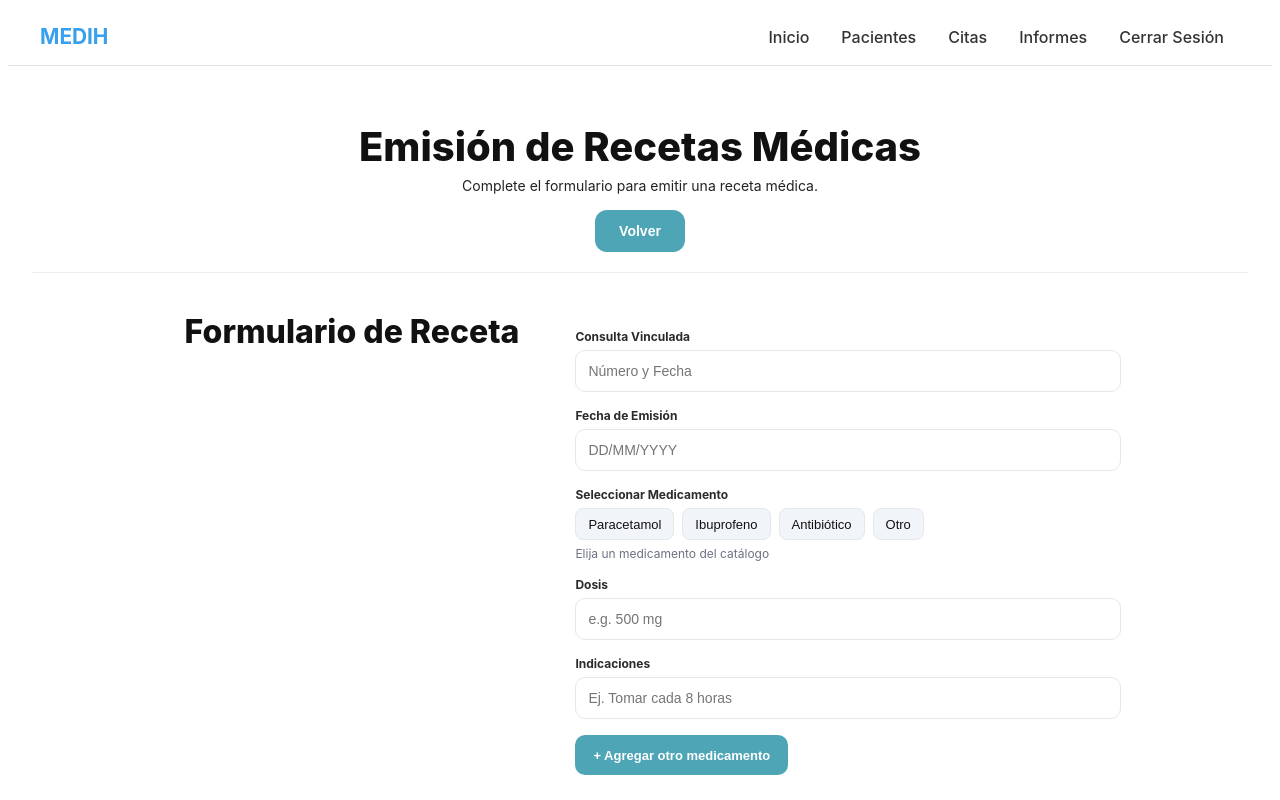
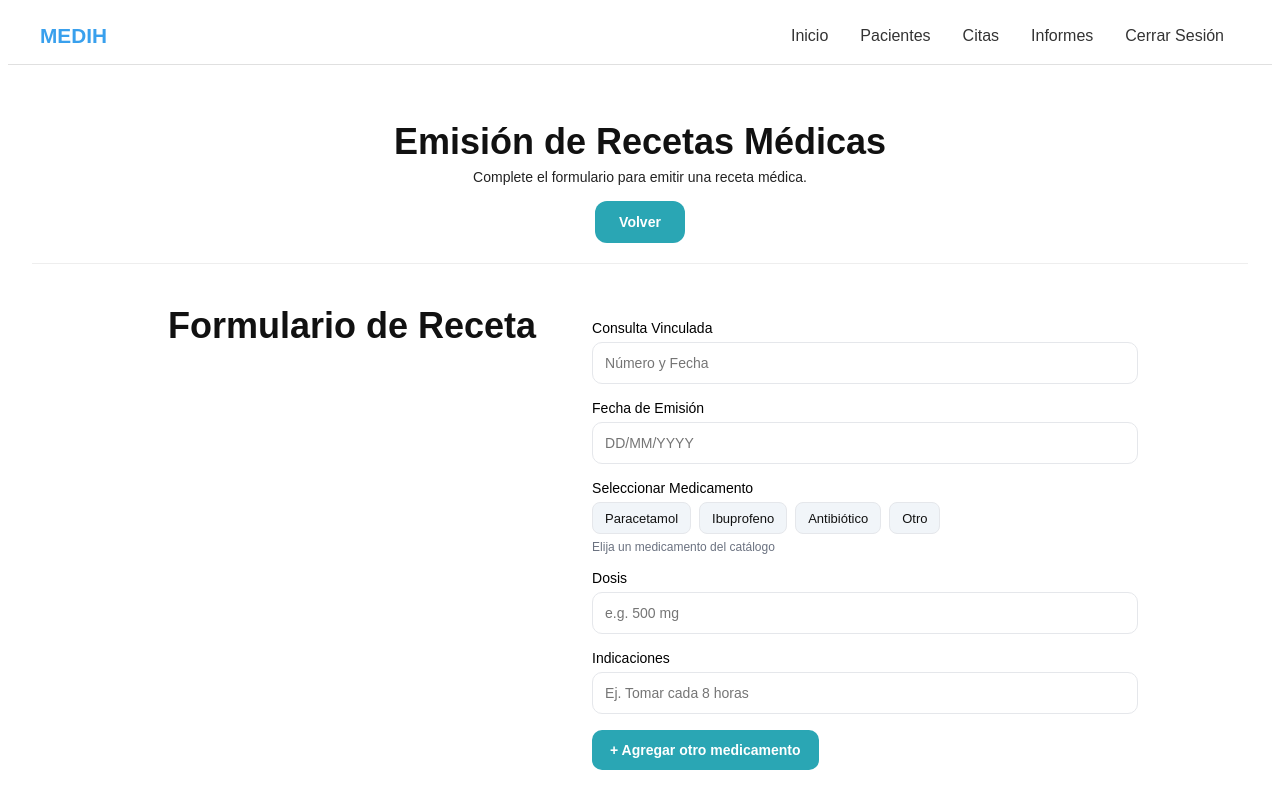
Before and after one commit to flzuazo/Frontend-G1-Arqui-Web, an Angular app: page /emitir-receta in a window 1280 px wide. Shown: the top 800 px of the page. Built offline with nearby package versions, Linux system fonts and the light colour scheme.

Commit message:
1correcion css: 3item menu:actualizar,cambio psw,editar perfil,

```diff
--- a/src/app/app.html
+++ b/src/app/app.html
@@ -27,9 +27,7 @@
 
     --pill-accent: var(--bright-blue);
 
-    font-family: "Inter", -apple-system, BlinkMacSystemFont, "Segoe UI", Roboto,
-    Helvetica, Arial, sans-serif, "Apple Color Emoji", "Segoe UI Emoji",
-    "Segoe UI Symbol";
+    font-family:  Arial, serif;
     box-sizing: border-box;
     -webkit-font-smoothing: antialiased;
     -moz-osx-font-smoothing: grayscale;
@@ -42,9 +40,7 @@
     line-height: 100%;
     letter-spacing: -0.125rem;
     margin: 0;
-    font-family: "Inter Tight", -apple-system, BlinkMacSystemFont, "Segoe UI", Roboto,
-    Helvetica, Arial, sans-serif, "Apple Color Emoji", "Segoe UI Emoji",
-    "Segoe UI Symbol";
+    font-family:  Arial, serif;
   }
 
   p {
@@ -108,7 +104,7 @@
     border-radius: 2.75rem;
     border: 0;
     transition: background 0.3s ease;
-    font-family: serif;
+    font-family:  Arial, serif;
     font-size: 0.875rem;
     font-style: normal;
     font-weight: 500;
--- a/src/app/app.routes.ts
+++ b/src/app/app.routes.ts
@@ -7,16 +7,15 @@
 import { RegistroMedicamentoComponent } from './components/registro-medicamento/registro-medicamento.component';
 import { ListarMedicamentosComponent } from './components/listar-medicamentos/listar-medicamentos.component';
 import { ReporteEspecialidadComponent } from './components/reporte-especialidad/reporte-especialidad.component';
-  import {RegistroPaciente} from './components/registro-paciente/registro-paciente';
-  import {RegistroConsulta} from './components/registro-consulta/registro-consulta';
+import { RegistroPaciente } from './components/registro-paciente/registro-paciente';
 import { HistorialMedico } from './components/historial-medico/historial-medico'; // tu componente
 import { PacientesAtendidos } from './components/pacientes-atendidos/pacientes-atendidos';
-  import {ProfileComponent} from './components/editar-perfil-paciente/editar-perfil-paciente';
+import { EditarPerfilPaciente } from './components/editar-perfil-paciente/editar-perfil-paciente';
 import { MenuPrincipal } from './components/menu-principal/menu-principal';
-
+import { RegistroProfesional } from './components/registro-profesional/registro-profesional';
+import {CambioContra} from './components/cambio-contraseña/cambio-contraseña';
 
 export const routes: Routes = [
-
   { path: '', component: Login },
   { path: 'menu', component: MenuPrincipal },
   { path: 'reporte-centro-medico', component: ReporteCentroMedico },
@@ -24,16 +23,57 @@
   { path: 'emitir-receta', component: EmitirReceta },
   { path: 'registro-centro-medico', component: RegistroCentroMedico },
   // HU13: Reporte por Especialidad (Solo ADMIN)
-    { path: 'informes/reporte-especialidad', component: ReporteEspecialidadComponent, data: { roles: ['ADMIN'] } },
+  {
+    path: 'informes/reporte-especialidad',
+    component: ReporteEspecialidadComponent,
+    data: { roles: ['ADMIN'] },
+  },
   // HU14: Registro de Medicamento (Solo ADMIN)
-    { path: 'medicamentos/registro', component: RegistroMedicamentoComponent, data: { roles: ['ADMIN'] } },
+  {
+    path: 'medicamentos/registro',
+    component: RegistroMedicamentoComponent,
+    data: { roles: ['ADMIN'] },
+  },
   // HU15: Listar Medicamentos (ADMIN y DOCTOR)
-    { path: 'medicamentos/catalogo', component: ListarMedicamentosComponent, data: { roles: ['ADMIN', 'DOCTOR'] } },
-
+  {
+    path: 'medicamentos/catalogo',
+    component: ListarMedicamentosComponent,
+    data: { roles: ['ADMIN', 'DOCTOR'] },
+  },
+  { path: 'editar-perfil', component: EditarPerfilPaciente },
+  { path: '', component: Login },
+  { path: 'menu', component: MenuPrincipal },
+  { path: 'reporte-centro-medico', component: ReporteCentroMedico },
+  { path: 'actualizar-alergias', component: ActualizarAlergias },
+  { path: 'emitir-receta', component: EmitirReceta },
+  { path: 'registro-centro-medico', component: RegistroCentroMedico },
+  // HU06: Registro de profesional
+  { path: 'registro-profesional', component: RegistroProfesional },
+  // HU13: Reporte por Especialidad (Solo ADMIN)
+  {
+    path: 'informes/reporte-especialidad',
+    component: ReporteEspecialidadComponent,
+    data: { roles: ['ADMIN'] },
+  },
+  // HU14: Registro de Medicamento (Solo ADMIN)
+  {
+    path: 'medicamentos/registro',
+    component: RegistroMedicamentoComponent,
+    data: { roles: ['ADMIN'] },
+  },
+  // HU15: Listar Medicamentos (ADMIN y DOCTOR)
+  {
+    path: 'medicamentos/catalogo',
+    component: ListarMedicamentosComponent,
+    data: { roles: ['ADMIN', 'DOCTOR'] },
+  },
+  { path: 'editar-perfil-paciente', component: EditarPerfilPaciente },
 
   { path: 'registro-paciente', component: RegistroPaciente },
-    { path: 'registro-consulta', component: RegistroConsulta },
+  //{ path: 'registro-consulta', component: RegistroConsulta },
   { path: 'historial-medico', component: HistorialMedico },
   { path: 'pacientes-atendidos', component: PacientesAtendidos },
-    { path: 'editar', component: ProfileComponent },
+  { path: 'editar-perfil', component: EditarPerfilPaciente },
+  { path: 'cambio-contraseña', component: CambioContra,data: { roles: ['ADMIN', 'DOCTOR'] }, }
+
 ];
--- a/src/app/components/actualizar-alergias/actualizar-alergias.css
+++ b/src/app/components/actualizar-alergias/actualizar-alergias.css
@@ -29,7 +29,7 @@
 *{box-sizing:border-box}
 body{
   margin:0;
-  font-family:system-ui,-apple-system,Segoe UI,Roboto,Ubuntu,"Helvetica Neue",Arial;
+  font-family: Arial, serif;
   color:var(--c-text);
   background: #e4d3d3;
 }
@@ -83,7 +83,7 @@ body{
 
 .input-group label{
   font-size:14px;
-  color:var(--c-muted);
+  color: #000000;
   margin-bottom:8px;
 }
 
@@ -115,17 +115,17 @@ body{
 }
 
 .btn-secondary{
-  background:#3aa0b5;
+  background:#2aa6b4;
   color:#fff;
 }
-.btn-secondary:hover{ background:#2f93a7; }
+.btn-secondary:hover{ background:#1f8d99 ; }
 
 .btn-primary{
-  background:#2c9bb0;
+  background:#2aa6b4;
   color:#fff;
   min-width:180px;
 }
-.btn-primary:hover{ background:#25879a; }
+.btn-primary:hover{ background:#1f8d99 ; }
 
 
 
--- a/src/app/components/cambio-contraseña/cambio-contraseña.ts
+++ b/src/app/components/cambio-contraseña/cambio-contraseña.ts
@@ -15,14 +15,14 @@ function coinciden(control: AbstractControl): ValidationErrors | null {
 }
 
 @Component({
-  selector: 'app-cambio-contraseña',
+  selector: 'app-cambio-contra',
   templateUrl: './cambio-contraseña.html',
   imports: [
     ReactiveFormsModule
   ],
   styleUrls: ['./cambio-contraseña.css']
 })
-export class ChangePasswordComponent {
+export class CambioContra {
   form: FormGroup;
 
   constructor(private fb: FormBuilder) {
--- a/src/app/components/editar-perfil-paciente/editar-perfil-paciente.css
+++ b/src/app/components/editar-perfil-paciente/editar-perfil-paciente.css
@@ -10,9 +10,11 @@
   background: var(--bg);
   color: var(--text);
   min-height: 100vh;
+  font-family: Arial, serif;
+
 }
 
-* { box-sizing: border-box; }
+* { box-sizing: border-box;  font-family: Arial, serif; }
 
 .topbar {
   height: 56px;
@@ -35,17 +37,15 @@
 .menu .active { font-weight: 700; }
 .menu .link-muted { color: var(--muted); }
 
-.wrapper { max-width: 960px; margin: 24px auto 64px; padding: 0 16px; display: grid; gap: 24px; }
 
 .card {
   background: var(--card);
-  border: 1px solid var(--border);
-  border-radius: 10px;
+
   padding: 28px 24px;
-  box-shadow: 0 1px 2px rgba(16,24,40,.04);
 }
 
-.title h1 { margin: 0; text-align: center; font-size: 32px; }
+.title h1 { margin: 0; text-align: center;   font-size: clamp(22px, 3.2vw, 36px);
+  font-weight: 800; }
 
 .form-section { padding-top: 16px; }
 
@@ -58,12 +58,12 @@
 .col-2 { grid-column: span 2; }
 
 .field { display: flex; flex-direction: column; gap: 6px; }
-.field label { font-size: 12px; color: #4b5563; }
+.field label { font-size: 14px; color: #000000; }
 .field input,
 .field select,
 .field textarea {
   border: 1px solid var(--border);
-  border-radius: 8px;
+  border-radius: 12px;
   padding: 10px 12px;
   background: #fff;
   outline: none;
@@ -81,7 +81,7 @@
 .segmented button {
   border: 1px solid var(--border);
   background: #f3f4f6;
-  border-radius: 8px;
+  border-radius: 12px;
   padding: 10px 12px;
   cursor: pointer;
   font-weight: 600;
@@ -96,7 +96,7 @@
 
 .btn {
   padding: 10px 16px;
-  border-radius: 6px;
+  border-radius: 12px;
   border: 1px solid transparent;
   cursor: pointer;
   font-weight: 600;
--- a/src/app/components/editar-perfil-paciente/editar-perfil-paciente.html
+++ b/src/app/components/editar-perfil-paciente/editar-perfil-paciente.html
@@ -65,7 +65,7 @@
 
         <div class="field col-2">
           <label>Alergias</label>
-          <textarea rows="3" formControlName="alergias" placeholder="Describa sus alergias"></textarea>
+          <input rows="3" formControlName="alergias" placeholder="Describa sus alergias"/>
         </div>
       </div>
 
--- a/src/app/components/editar-perfil-paciente/editar-perfil-paciente.ts
+++ b/src/app/components/editar-perfil-paciente/editar-perfil-paciente.ts
@@ -10,7 +10,7 @@ import { CommonModule } from '@angular/common';
   templateUrl: './editar-perfil-paciente.html',
   styleUrls: ['./editar-perfil-paciente.css']
 })
-export class ProfileComponent implements OnInit {
+export class EditarPerfilPaciente implements OnInit {
   form: FormGroup;
   loading = false;
 
--- a/src/app/components/emitir-receta/emitir-receta.css
+++ b/src/app/components/emitir-receta/emitir-receta.css
@@ -28,12 +28,10 @@
   display:block;
   max-width:1920px;
   margin:0 auto;
-  --brand:#4EA5B6;
-  --brand-600:#3b8c9c;
   --ink:#111;
   --muted:#6b7280;
   --line:#eee;
-  font-family: Inter, system-ui, -apple-system, Segoe UI, Roboto, Arial, sans-serif;
+  font-family: Arial, serif;
   color:var(--ink);
 }
 
@@ -46,7 +44,7 @@
 .title{
   margin:0 0 6px 0;
   font-weight:800;
-  font-size:40px;
+  font-size: clamp(22px, 3.2vw, 36px);
   text-align:center;
 }
 .subtitle{
@@ -54,6 +52,7 @@
   color:#222;
   font-size:14px;
   margin:0 0 16px 0;
+  font-family: Arial, serif;
 }
 .center-btn{
   display:flex;
@@ -70,16 +69,17 @@
   padding:0 24px;
   font-size:14px;
 }
-.btn-primary{ background:var(--brand); color:#fff; }
-.btn-primary:hover{ background:var(--brand-600); }
+.btn-primary{ background:#2aa6b4; color:#fff; }
+.btn-primary:hover{ background:#1f8d99; }
 .btn-secondary{
-  background:var(--brand);
+  background:#2aa6b4;
   color:#fff;
   height:40px;
   padding:0 18px;
   border-radius:10px;
-  font-size:13px;
+  font-size:14px;
 }
+.btn-secondary:hover{ background:#1f8d99; }
 
 .divider{ height:1px; background:var(--line); width:100%; }
 
@@ -91,12 +91,13 @@
   align-items:start;
   column-gap:56px;
   padding-top:40px;
+  font-family: Arial, serif;
 }
 
 /* izquierda: título del formulario */
 .intro h2{
   margin:0;
-  font-size:32px;
+  font-size: clamp(22px, 3.2vw, 36px);
   line-height:1.2;
   font-weight:800;
 }
@@ -106,10 +107,9 @@
 
 .label{
   display:block;
-  font-size:12px;
-  font-weight:700;
+  font-size:14px;
   margin:16px 0 6px;
-  color:#2b2b2b;
+  color:#000000;
 }
 .input{
   width:100%;
@@ -122,7 +122,7 @@
   background:#fff;
 }
 .input:focus{
-  border-color:var(--brand);
+  border-color:#2aa6b4;
   box-shadow:0 0 0 3px rgba(78,165,182,.15);
 }
 
@@ -146,7 +146,7 @@
 }
 .pill--active{
   background:#dbeef2;
-  border-color:var(--brand);
+  border-color:#2aa6b4;
   color:#0f172a;
 }
 .hint{
--- a/src/app/components/registro-profesional/registro-profesional.ts
+++ b/src/app/components/registro-profesional/registro-profesional.ts
@@ -9,7 +9,7 @@ import {FormBuilder, FormGroup, ReactiveFormsModule, Validators} from '@angular/
   ],
   styleUrls: ['./registro-profesional.css']
 })
-export class ProfessionalRegisterComponent {
+export class RegistroProfesional {
   form: FormGroup;
   especialidades = [
     // Datos simulados
```
Lines whose indentation alone changed are shown as unchanged.
